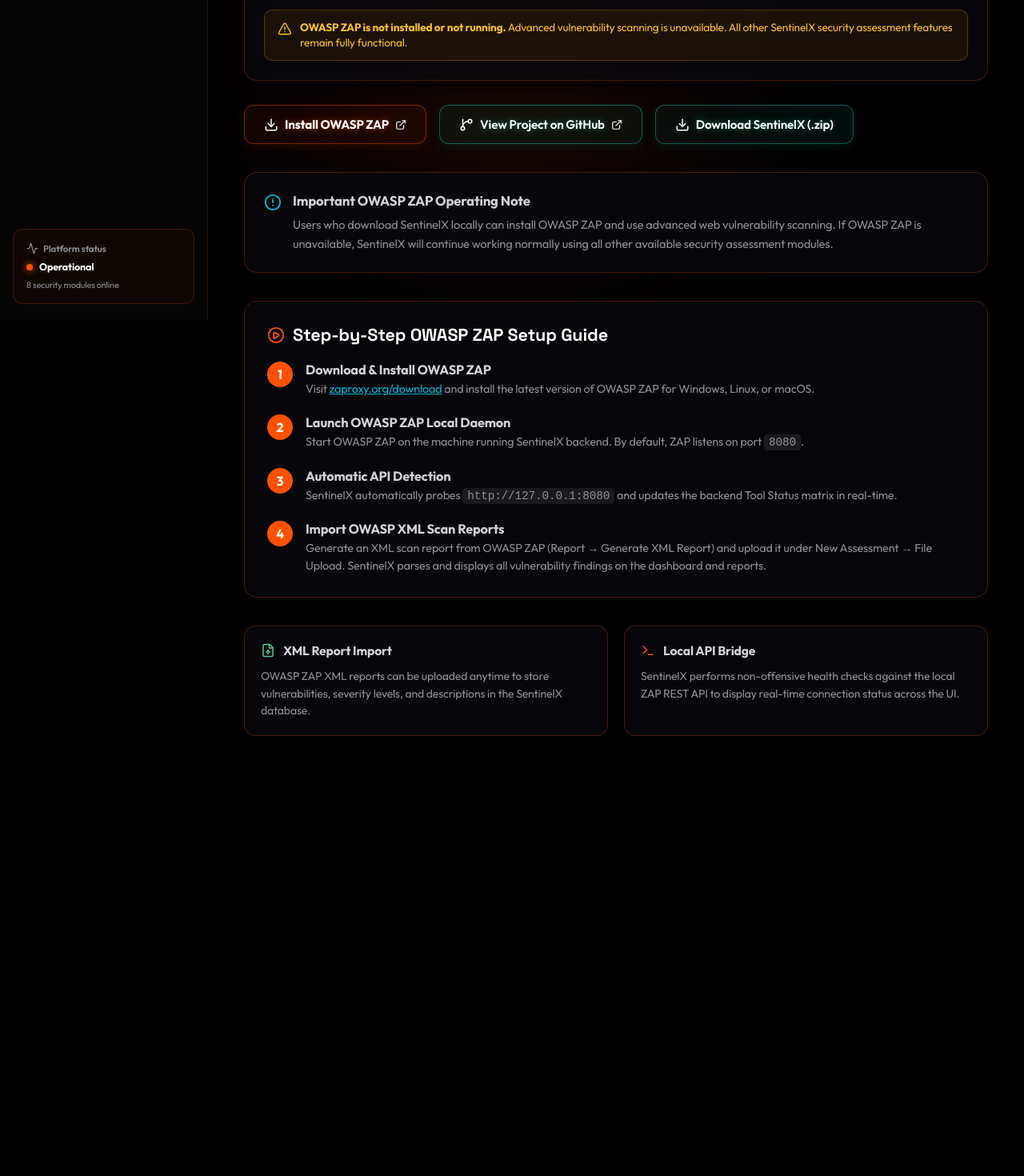
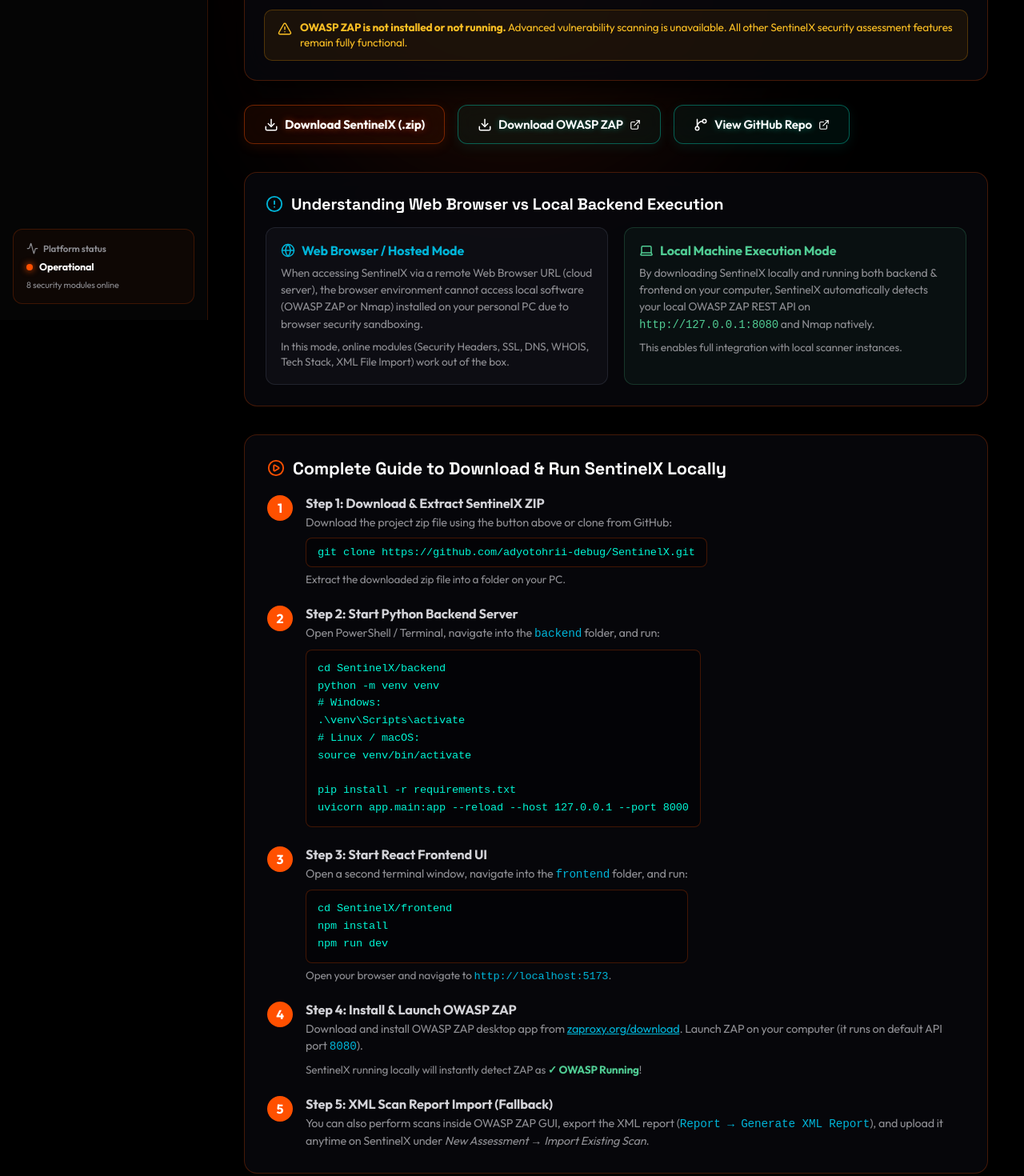
Before and after one commit to adyotohrii-debug/SentinelX, a React (Vite) app in the folder frontend/: page /owasp-setup in a window 1280 px wide. Shown: the part 400-1870 px from the top of the page at 80% size. Before the commit the page ends 1370 px from the top, so only its background shows below. Built offline with nearby package versions, Linux system fonts and the light colour scheme; no server answers.

Commit message:
update25

```diff
--- a/frontend/src/pages/Assessment.jsx
+++ b/frontend/src/pages/Assessment.jsx
@@ -14,7 +14,7 @@
     const [loading, setLoading] = useState(false);
     const [loadingText, setLoadingText] = useState("");
     const [result, setResult] = useState(null);
-    const [showPrereq, setShowPrereq] = useState(false);
+
 
     const scanSteps = [
         "Initializing Scan...",
@@ -493,48 +493,8 @@
 
                 </div>
 
-                <div className="assessment-card" style={{ marginTop: "24px", cursor: "pointer" }} onClick={() => setShowPrereq(!showPrereq)}>
-                    <h2 style={{ display: "flex", justifyContent: "space-between", alignItems: "center", width: "100%", margin: 0 }}>
-                        <span>🛠️ Local Tool Prerequisites (Nmap / OWASP ZAP)</span>
-                        <span style={{ fontSize: "0.9rem", color: "var(--neon-orange)" }}>{showPrereq ? "▲ Hide Guide" : "▼ Show Guide"}</span>
-                    </h2>
-                    <p style={{ marginTop: "8px", marginBottom: 0 }}>
-                        SentinelX integrates natively with industry-standard CLI tools like Nmap and OWASP ZAP. If these tools are missing from the system hosting the SentinelX backend, see how to install them.
-                    </p>
-                    {showPrereq && (
-                        <div style={{ marginTop: "20px", borderTop: "1px solid var(--line-separator)", paddingTop: "15px", textAlign: "left" }}>
-                            <div style={{ marginBottom: "15px" }}>
-                                <h3 style={{ color: "var(--neon-orange)", fontSize: "1rem", marginBottom: "6px" }}>🔍 1. Nmap (Port Scanner)</h3>
-                                <p style={{ fontSize: "0.85rem", color: "var(--text-muted)", lineHeight: "1.4", marginBottom: "8px" }}>
-                                    Required for scanning open ports on the target host. Without Nmap installed, the port scanning step will be skipped automatically.
-                                </p>
-                                <ul style={{ paddingLeft: "20px", listStyleType: "disc", fontSize: "0.82rem", color: "var(--text-main)" }}>
-                                    <li style={{ marginBottom: "4px" }}><b>Windows:</b> Download and run the installer from <a href="https://nmap.org/download.html" target="_blank" rel="noreferrer" style={{ color: "var(--neon-teal)", textDecoration: "none" }}>nmap.org/download</a>. Ensure you check the option to add Nmap to your system PATH.</li>
-                                    <li style={{ marginBottom: "4px" }}><b>macOS:</b> Install via Homebrew: <code style={{ color: "var(--neon-orange)" }}>brew install nmap</code></li>
-                                    <li style={{ marginBottom: "4px" }}><b>Linux (Ubuntu/Debian):</b> Run <code style={{ color: "var(--neon-orange)" }}>sudo apt update && sudo apt install -y nmap</code></li>
-                                </ul>
-                            </div>
-                            <div style={{ marginBottom: "15px" }}>
-                                <h3 style={{ color: "var(--neon-orange)", fontSize: "1rem", marginBottom: "6px" }}>🔥 2. OWASP ZAP (ZAP CLI)</h3>
-                                <p style={{ fontSize: "0.85rem", color: "var(--text-muted)", lineHeight: "1.4", marginBottom: "8px" }}>
-                                    Required for active web vulnerability scanning. Ensure ZAP is configured and running on the default port, or use the command line tools.
-                                </p>
-                                <ul style={{ paddingLeft: "20px", listStyleType: "disc", fontSize: "0.82rem", color: "var(--text-main)" }}>
-                                    <li style={{ marginBottom: "4px" }}><b>All OS:</b> Download the ZAP installer from <a href="https://zaproxy.org/download" target="_blank" rel="noreferrer" style={{ color: "var(--neon-teal)", textDecoration: "none" }}>zaproxy.org/download</a>.</li>
-                                    <li style={{ marginBottom: "4px" }}><b>Docker:</b> Alternatively, run ZAP using the official Docker image: <code style={{ color: "var(--neon-orange)" }}>docker pull owasp/zap2docker-stable</code></li>
-                                </ul>
-                            </div>
-                            <div style={{ background: "rgba(255, 80, 0, 0.05)", borderLeft: "4px solid var(--neon-orange)", padding: "10px 14px", borderRadius: "0 8px 8px 0" }}>
-                                <p style={{ fontSize: "0.8rem", color: "var(--text-main)", margin: 0 }}>
-                                    ℹ️ <b>Verification:</b> You can verify that these tools are installed by opening your command line on the backend device and running: <code style={{ color: "var(--neon-teal)" }}>nmap --version</code>
-                                </p>
-                            </div>
-                        </div>
-                    )}
-                </div>
+                {
 
-
-                {
 
                     loading && (
 
--- a/frontend/src/pages/OwaspSetup.jsx
+++ b/frontend/src/pages/OwaspSetup.jsx
@@ -1,7 +1,6 @@
-import { Download, ExternalLink, GitBranch, Shield, Terminal, CheckCircle2, AlertCircle, PlayCircle, FileUp } from "lucide-react";
+import { Download, ExternalLink, GitBranch, Shield, Terminal, CheckCircle2, AlertCircle, PlayCircle, FileUp, Globe, Laptop, Cpu } from "lucide-react";
 import MainLayout from "../layouts/MainLayout";
 import ToolStatusCard from "../components/ToolStatusCard";
-
 
 export default function OwaspSetup() {
   return (
@@ -23,10 +22,10 @@
               margin: "8px 0 10px 0",
             }}
           >
-            OWASP ZAP Integration & Setup
+            OWASP ZAP Integration & Local Execution Guide
           </h1>
           <p style={{ color: "var(--text-muted)", fontSize: "0.98rem", lineHeight: "1.6" }}>
-            SentinelX integrates with OWASP ZAP (Zed Attack Proxy) to support advanced web application vulnerability analysis and XML report imports.
+            Complete guide on how browser execution works, why local installation is required for OWASP ZAP / Nmap API connection, and step-by-step local setup instructions.
           </p>
         </div>
 
@@ -45,7 +44,7 @@
           }}
         >
           <a
-            href="https://www.zaproxy.org/download/"
+            href="https://github.com/adyotohrii-debug/SentinelX/archive/refs/heads/main.zip"
             target="_blank"
             rel="noopener noreferrer"
             className="primary-button"
@@ -60,7 +59,29 @@
               textDecoration: "none",
             }}
           >
-            <Download size={18} /> Install OWASP ZAP <ExternalLink size={14} />
+            <Download size={18} /> Download SentinelX (.zip)
+          </a>
+
+          <a
+            href="https://www.zaproxy.org/download/"
+            target="_blank"
+            rel="noopener noreferrer"
+            className="secondary-button"
+            style={{
+              display: "inline-flex",
+              alignItems: "center",
+              gap: "8px",
+              padding: "14px 24px",
+              borderRadius: "12px",
+              fontWeight: "600",
+              fontSize: "0.95rem",
+              textDecoration: "none",
+              background: "var(--panel-glass)",
+              border: "1px solid var(--border-glass)",
+              color: "var(--text-main)",
+            }}
+          >
+            <Download size={18} /> Download OWASP ZAP <ExternalLink size={14} />
           </a>
 
           <a
@@ -82,58 +103,64 @@
               color: "var(--text-main)",
             }}
           >
-            <GitBranch size={18} /> View Project on GitHub <ExternalLink size={14} />
-          </a>
-
-
-          <a
-            href="https://github.com/adyotohrii-debug/SentinelX/archive/refs/heads/main.zip"
-            target="_blank"
-            rel="noopener noreferrer"
-            className="secondary-button"
-            style={{
-              display: "inline-flex",
-              alignItems: "center",
-              gap: "8px",
-              padding: "14px 24px",
-              borderRadius: "12px",
-              fontWeight: "600",
-              fontSize: "0.95rem",
-              textDecoration: "none",
-              background: "var(--panel-glass)",
-              border: "1px solid var(--border-glass)",
-              color: "var(--text-main)",
-            }}
-          >
-            <Download size={18} /> Download SentinelX (.zip)
+            <GitBranch size={18} /> View GitHub Repo <ExternalLink size={14} />
           </a>
         </div>
 
-        {/* Mandatory Note */}
+        {/* Web Browser vs Local Environment Explanation Card */}
         <div
           style={{
             background: "var(--panel-glass)",
             border: "1px solid var(--border-glass)",
             backdropFilter: "blur(16px)",
-            padding: "24px",
+            padding: "26px",
             borderRadius: "16px",
             marginBottom: "35px",
           }}
         >
-          <div style={{ display: "flex", alignItems: "flex-start", gap: "14px" }}>
-            <AlertCircle size={22} color="var(--neon-blue)" style={{ flexShrink: 0, marginTop: "2px" }} />
-            <div>
-              <h3 style={{ margin: "0 0 8px 0", fontSize: "1.05rem", fontWeight: "700" }}>
-                Important OWASP ZAP Operating Note
-              </h3>
-              <p style={{ margin: 0, color: "var(--text-muted)", fontSize: "0.92rem", lineHeight: "1.6" }}>
-                Users who download SentinelX locally can install OWASP ZAP and use advanced web vulnerability scanning. If OWASP ZAP is unavailable, SentinelX will continue working normally using all other available security assessment modules.
+          <h2
+            style={{
+              fontFamily: "var(--font-display)",
+              fontSize: "1.25rem",
+              fontWeight: "700",
+              marginBottom: "16px",
+              color: "var(--text-highlight)",
+              display: "flex",
+              alignItems: "center",
+              gap: "10px",
+            }}
+          >
+            <AlertCircle size={22} color="var(--neon-blue)" /> Understanding Web Browser vs Local Backend Execution
+          </h2>
+
+          <div style={{ display: "grid", gridTemplateColumns: "repeat(auto-fit, minmax(280px, 1fr))", gap: "20px" }}>
+            <div style={{ background: "rgba(148, 163, 184, 0.05)", border: "1px solid rgba(148, 163, 184, 0.15)", borderRadius: "12px", padding: "18px" }}>
+              <div style={{ display: "flex", alignItems: "center", gap: "8px", color: "var(--neon-blue)", fontWeight: "700", marginBottom: "8px" }}>
+                <Globe size={18} /> Web Browser / Hosted Mode
+              </div>
+              <p style={{ color: "var(--text-muted)", fontSize: "0.88rem", margin: 0, lineHeight: "1.5" }}>
+                When accessing SentinelX via a remote Web Browser URL (cloud server), the browser environment cannot access local software (OWASP ZAP or Nmap) installed on your personal PC due to browser security sandboxing.
+              </p>
+              <p style={{ color: "var(--text-muted)", fontSize: "0.85rem", margin: "8px 0 0 0", lineHeight: "1.4" }}>
+                In this mode, online modules (Security Headers, SSL, DNS, WHOIS, Tech Stack, XML File Import) work out of the box.
+              </p>
+            </div>
+
+            <div style={{ background: "rgba(80, 203, 147, 0.05)", border: "1px solid rgba(80, 203, 147, 0.2)", borderRadius: "12px", padding: "18px" }}>
+              <div style={{ display: "flex", alignItems: "center", gap: "8px", color: "#50cb93", fontWeight: "700", marginBottom: "8px" }}>
+                <Laptop size={18} /> Local Machine Execution Mode
+              </div>
+              <p style={{ color: "var(--text-muted)", fontSize: "0.88rem", margin: 0, lineHeight: "1.5" }}>
+                By downloading SentinelX locally and running both backend & frontend on your computer, SentinelX automatically detects your local OWASP ZAP REST API on <code style={{ color: "#50cb93" }}>http://127.0.0.1:8080</code> and Nmap natively.
+              </p>
+              <p style={{ color: "var(--text-muted)", fontSize: "0.85rem", margin: "8px 0 0 0", lineHeight: "1.4" }}>
+                This enables full integration with local scanner instances.
               </p>
             </div>
           </div>
         </div>
 
-        {/* Clear Instructions Section */}
+        {/* Step-by-Step Local Setup Instructions */}
         <div
           style={{
             background: "var(--panel-glass)",
@@ -155,61 +182,105 @@
               gap: "10px",
             }}
           >
-            <PlayCircle size={22} color="var(--neon-purple)" /> Step-by-Step OWASP ZAP Setup Guide
+            <PlayCircle size={22} color="var(--neon-purple)" /> Complete Guide to Download & Run SentinelX Locally
           </h2>
 
-          <div style={{ display: "grid", gap: "20px" }}>
+          <div style={{ display: "grid", gap: "24px" }}>
+            {/* Step 1 */}
             <div style={{ display: "flex", gap: "16px", alignItems: "flex-start" }}>
               <span style={{ width: "32px", height: "32px", borderRadius: "50%", background: "var(--neon-purple)", color: "#fff", display: "grid", placeItems: "center", fontWeight: "700", flexShrink: 0 }}>
                 1
               </span>
               <div>
-                <strong style={{ fontSize: "1.02rem", color: "var(--text-main)" }}>Download & Install OWASP ZAP</strong>
-                <p style={{ color: "var(--text-muted)", fontSize: "0.9rem", margin: "4px 0 0 0", lineHeight: "1.5" }}>
-                  Visit <a href="https://www.zaproxy.org/download/" target="_blank" rel="noopener noreferrer" style={{ color: "var(--neon-blue)", textDecoration: "underline" }}>zaproxy.org/download</a> and install the latest version of OWASP ZAP for Windows, Linux, or macOS.
+                <strong style={{ fontSize: "1.02rem", color: "var(--text-main)" }}>Step 1: Download & Extract SentinelX ZIP</strong>
+                <p style={{ color: "var(--text-muted)", fontSize: "0.9rem", margin: "4px 0 8px 0", lineHeight: "1.5" }}>
+                  Download the project zip file using the button above or clone from GitHub:
+                </p>
+                <div style={{ background: "rgba(0,0,0,0.4)", padding: "10px 14px", borderRadius: "8px", border: "1px solid var(--border-glass)", fontFamily: "monospace", fontSize: "0.85rem", color: "var(--neon-teal)" }}>
+                  git clone https://github.com/adyotohrii-debug/SentinelX.git
+                </div>
+                <p style={{ color: "var(--text-muted)", fontSize: "0.85rem", margin: "6px 0 0 0" }}>
+                  Extract the downloaded zip file into a folder on your PC.
                 </p>
               </div>
             </div>
 
+            {/* Step 2 */}
             <div style={{ display: "flex", gap: "16px", alignItems: "flex-start" }}>
               <span style={{ width: "32px", height: "32px", borderRadius: "50%", background: "var(--neon-purple)", color: "#fff", display: "grid", placeItems: "center", fontWeight: "700", flexShrink: 0 }}>
                 2
               </span>
               <div>
-                <strong style={{ fontSize: "1.02rem", color: "var(--text-main)" }}>Launch OWASP ZAP Local Daemon</strong>
-                <p style={{ color: "var(--text-muted)", fontSize: "0.9rem", margin: "4px 0 0 0", lineHeight: "1.5" }}>
-                  Start OWASP ZAP on the machine running SentinelX backend. By default, ZAP listens on port <code style={{ background: "rgba(255,255,255,0.08)", padding: "2px 6px", borderRadius: "4px" }}>8080</code>.
+                <strong style={{ fontSize: "1.02rem", color: "var(--text-main)" }}>Step 2: Start Python Backend Server</strong>
+                <p style={{ color: "var(--text-muted)", fontSize: "0.9rem", margin: "4px 0 8px 0", lineHeight: "1.5" }}>
+                  Open PowerShell / Terminal, navigate into the <code style={{ color: "var(--neon-blue)" }}>backend</code> folder, and run:
                 </p>
+                <div style={{ background: "rgba(0,0,0,0.4)", padding: "12px 14px", borderRadius: "8px", border: "1px solid var(--border-glass)", fontFamily: "monospace", fontSize: "0.85rem", color: "var(--neon-teal)", lineHeight: "1.6" }}>
+                  cd SentinelX/backend<br />
+                  python -m venv venv<br />
+                  # Windows:<br />
+                  .\venv\Scripts\activate<br />
+                  # Linux / macOS:<br />
+                  source venv/bin/activate<br /><br />
+                  pip install -r requirements.txt<br />
+                  uvicorn app.main:app --reload --host 127.0.0.1 --port 8000
+                </div>
               </div>
             </div>
 
+            {/* Step 3 */}
             <div style={{ display: "flex", gap: "16px", alignItems: "flex-start" }}>
               <span style={{ width: "32px", height: "32px", borderRadius: "50%", background: "var(--neon-purple)", color: "#fff", display: "grid", placeItems: "center", fontWeight: "700", flexShrink: 0 }}>
                 3
               </span>
               <div>
-                <strong style={{ fontSize: "1.02rem", color: "var(--text-main)" }}>Automatic API Detection</strong>
-                <p style={{ color: "var(--text-muted)", fontSize: "0.9rem", margin: "4px 0 0 0", lineHeight: "1.5" }}>
-                  SentinelX automatically probes <code style={{ background: "rgba(255,255,255,0.08)", padding: "2px 6px", borderRadius: "4px" }}>http://127.0.0.1:8080</code> and updates the backend Tool Status matrix in real-time.
+                <strong style={{ fontSize: "1.02rem", color: "var(--text-main)" }}>Step 3: Start React Frontend UI</strong>
+                <p style={{ color: "var(--text-muted)", fontSize: "0.9rem", margin: "4px 0 8px 0", lineHeight: "1.5" }}>
+                  Open a second terminal window, navigate into the <code style={{ color: "var(--neon-blue)" }}>frontend</code> folder, and run:
+                </p>
+                <div style={{ background: "rgba(0,0,0,0.4)", padding: "12px 14px", borderRadius: "8px", border: "1px solid var(--border-glass)", fontFamily: "monospace", fontSize: "0.85rem", color: "var(--neon-teal)", lineHeight: "1.6" }}>
+                  cd SentinelX/frontend<br />
+                  npm install<br />
+                  npm run dev
+                </div>
+                <p style={{ color: "var(--text-muted)", fontSize: "0.85rem", margin: "6px 0 0 0" }}>
+                  Open your browser and navigate to <code style={{ color: "var(--neon-blue)" }}>http://localhost:5173</code>.
                 </p>
               </div>
             </div>
 
+            {/* Step 4 */}
             <div style={{ display: "flex", gap: "16px", alignItems: "flex-start" }}>
               <span style={{ width: "32px", height: "32px", borderRadius: "50%", background: "var(--neon-purple)", color: "#fff", display: "grid", placeItems: "center", fontWeight: "700", flexShrink: 0 }}>
                 4
               </span>
               <div>
-                <strong style={{ fontSize: "1.02rem", color: "var(--text-main)" }}>Import OWASP XML Scan Reports</strong>
+                <strong style={{ fontSize: "1.02rem", color: "var(--text-main)" }}>Step 4: Install & Launch OWASP ZAP</strong>
+                <p style={{ color: "var(--text-muted)", fontSize: "0.9rem", margin: "4px 0 8px 0", lineHeight: "1.5" }}>
+                  Download and install OWASP ZAP desktop app from <a href="https://www.zaproxy.org/download/" target="_blank" rel="noopener noreferrer" style={{ color: "var(--neon-blue)", textDecoration: "underline" }}>zaproxy.org/download</a>. Launch ZAP on your computer (it runs on default API port <code style={{ color: "var(--neon-blue)" }}>8080</code>).
+                </p>
+                <p style={{ color: "var(--text-muted)", fontSize: "0.85rem", margin: "0" }}>
+                  SentinelX running locally will instantly detect ZAP as <strong style={{ color: "#50cb93" }}>✓ OWASP Running</strong>!
+                </p>
+              </div>
+            </div>
+
+            {/* Step 5 */}
+            <div style={{ display: "flex", gap: "16px", alignItems: "flex-start" }}>
+              <span style={{ width: "32px", height: "32px", borderRadius: "50%", background: "var(--neon-purple)", color: "#fff", display: "grid", placeItems: "center", fontWeight: "700", flexShrink: 0 }}>
+                5
+              </span>
+              <div>
+                <strong style={{ fontSize: "1.02rem", color: "var(--text-main)" }}>Step 5: XML Scan Report Import (Fallback)</strong>
                 <p style={{ color: "var(--text-muted)", fontSize: "0.9rem", margin: "4px 0 0 0", lineHeight: "1.5" }}>
-                  Generate an XML scan report from OWASP ZAP (Report → Generate XML Report) and upload it under New Assessment → File Upload. SentinelX parses and displays all vulnerability findings on the dashboard and reports.
+                  You can also perform scans inside OWASP ZAP GUI, export the XML report (<code style={{ color: "var(--neon-blue)" }}>Report → Generate XML Report</code>), and upload it anytime on SentinelX under <i>New Assessment → Import Existing Scan</i>.
                 </p>
               </div>
             </div>
           </div>
         </div>
 
-        {/* Feature Highlights */}
+        {/* Feature Cards */}
         <div
           style={{
             display: "grid",
@@ -247,7 +318,7 @@
               <strong style={{ fontSize: "0.98rem" }}>Local API Bridge</strong>
             </div>
             <p style={{ color: "var(--text-muted)", fontSize: "0.88rem", margin: 0, lineHeight: "1.5" }}>
-              SentinelX performs non-offensive health checks against the local ZAP REST API to display real-time connection status across the UI.
+              SentinelX performs health checks against the local ZAP REST API to display real-time connection status across the UI.
             </p>
           </div>
         </div>
```
